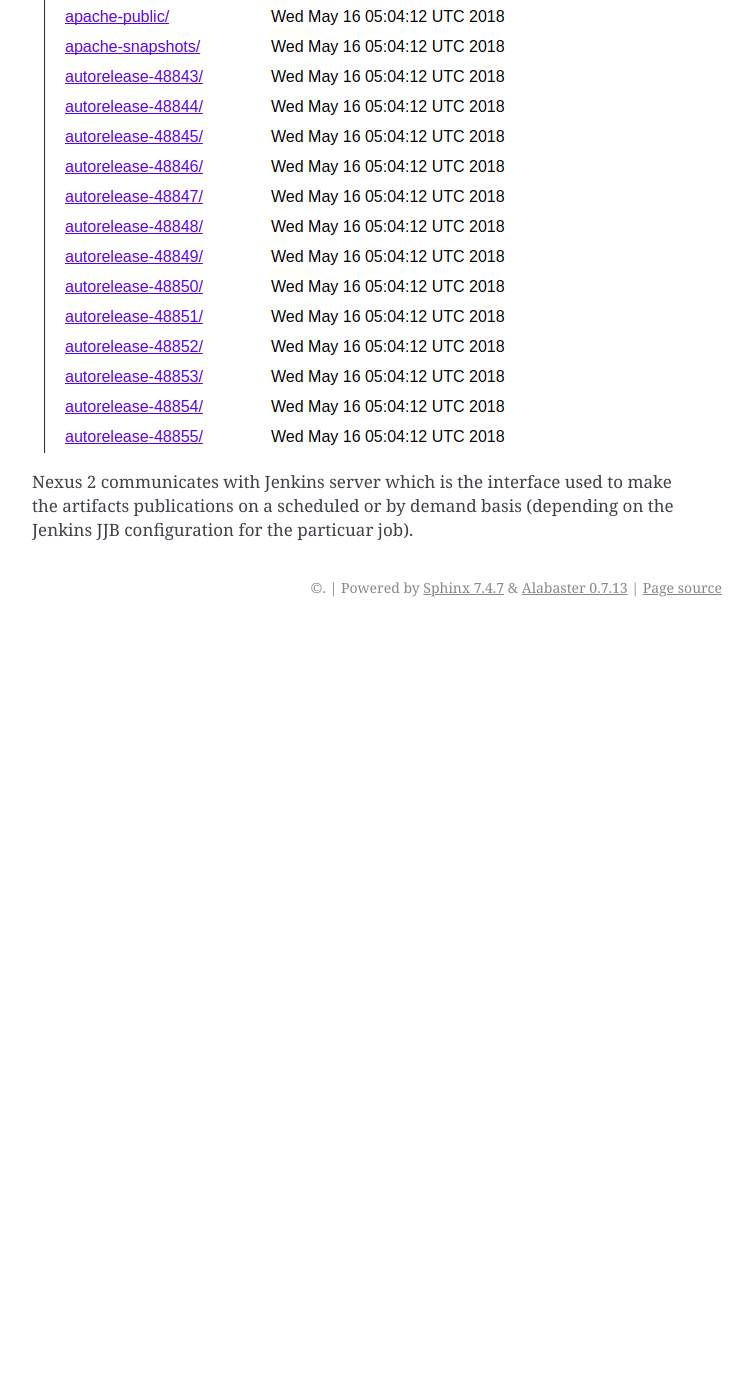
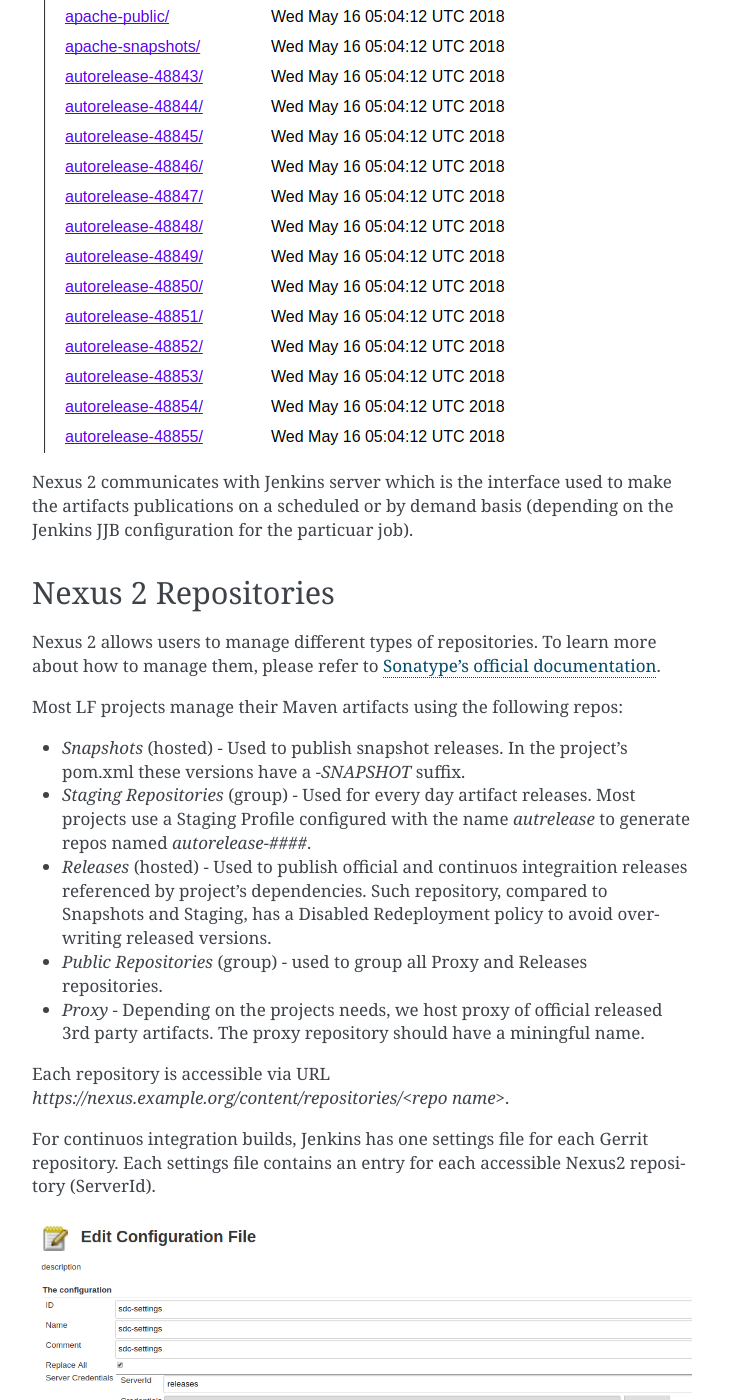
Before and after one commit to lfit/releng-docs, a Sphinx documentation site: the page built from docs/nexus2.rst, in a window 1280 px wide and 1400 px high, scrolled down 1173 px. Shown: the whole window, without its empty margins (388-1141 px from the left). Built offline with Sphinx 7.4.7, drawn with Linux system fonts in a browser that asks for light colours; the version number could not be read and is left out; before the commit the page ends 1800 px from its top, so only the background shows below that; some of the changed text lies outside the part shown.

Commit message:
Add Nexus 2 repo docs.
Add Nexus 2 documentation on repositories.
This documentation contains a brief explanation
on the repos used by most LF projects.

Change-Id: I6c32876da8fc9d6576bbde6343a9880abbb7504c
Issue-ID: RELENG-968
Signed-off-by: Jessica Wagantall <jwagantall@linuxfoundation.org>

```diff
--- a/docs/nexus2.rst
+++ b/docs/nexus2.rst
@@ -37,3 +37,70 @@
 Nexus 2 communicates with Jenkins server which is the interface used to make
 the artifacts publications on a scheduled or by demand basis (depending on the Jenkins JJB
 configuration for the particuar job).
+
+Nexus 2 Repositories
+====================
+
+Nexus 2 allows users to manage different types of repositories. To learn more about
+how to manage them, please refer to `Sonatype's official documentation
+<https://help.sonatype.com/repomanager2/configuration/managing-repositories/>`_.
+
+Most LF projects manage their Maven artifacts using the following repos:
+
+* `Snapshots` (hosted) - Used to publish snapshot releases. In the project's pom.xml these versions
+  have a `-SNAPSHOT` suffix.
+
+* `Staging Repositories` (group) - Used for every day artifact releases. Most projects use a
+  Staging Profile configured with the name `autrelease` to generate repos named `autorelease-####`.
+
+* `Releases` (hosted) - Used to publish official and continuos integraition releases referenced by
+  project's dependencies. Such repository, compared to Snapshots and Staging, has a Disabled
+  Redeployment policy to avoid overwriting released versions.
+
+* `Public Repositories` (group) - used to group all Proxy and Releases repositories.
+
+* `Proxy` - Depending on the projects needs, we host proxy of official released 3rd party artifacts.
+  The proxy repository should have a miningful name.
+
+Each repository is accessible via URL `https://nexus.example.org/content/repositories/<repo name>`.
+
+For continuos integration builds, Jenkins has one settings file for each Gerrit repository.
+Each settings file contains an entry for each accessible Nexus2 repository (ServerId).
+
+.. image:: _static/jenkins-settings-files.png
+   :alt: Jenkins settings files.
+   :align: center
+
+In the Gerrit repository's pom.xml, include the ServerIds in the following manner:
+
+.. code-block:: bash
+
+   <repositories>
+       <repository>
+           <id>releases</id>
+           <name>Release Repository</name>
+           <url>${project.nexus.url}/content/repositories/releases/</url>
+       </repository>
+       <repository>
+           <id>staging</id>
+           <name>Staging Repository</name>
+           <url>${project.nexus.url}/content/repositories/staging/</url>
+       </repository>
+       <repository>
+           <id>snapshots</id>
+           <name>Snapshot Repository</name>
+           <url>${project.nexus.url}/content/repositories/snapshots/</url>
+       </repository>
+   </repositories>
+
+.. note::
+
+   More information on access configuration for each Gerrit repository in
+   :ref:`Create Nexus2 repos with lftools <create-repos-lftools>`.
+
+.. _create-repos-lftools:
+
+Create Nexus2 repos with lftools
+================================
+
+.. TODO: Creating Nexus2 repos using lftools (RELENG-954)
```
Also changed, not shown: docs/_static/jenkins-settings-files.png (added).
